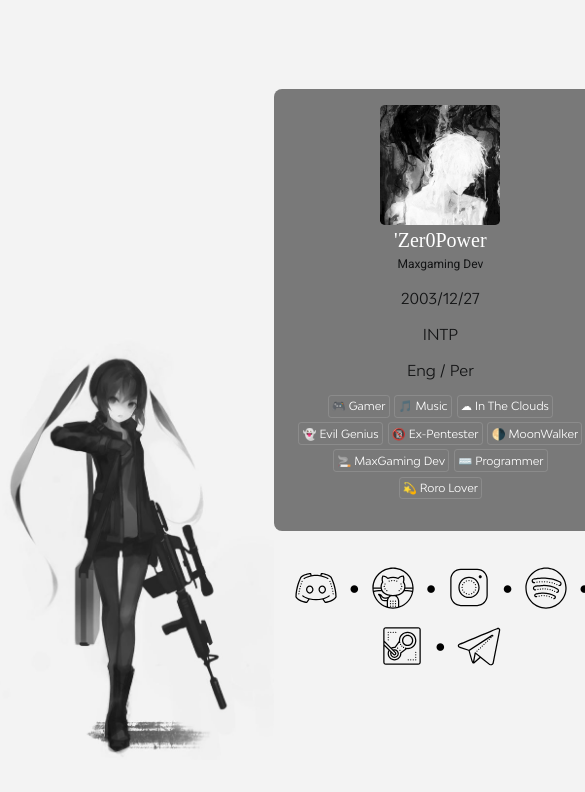
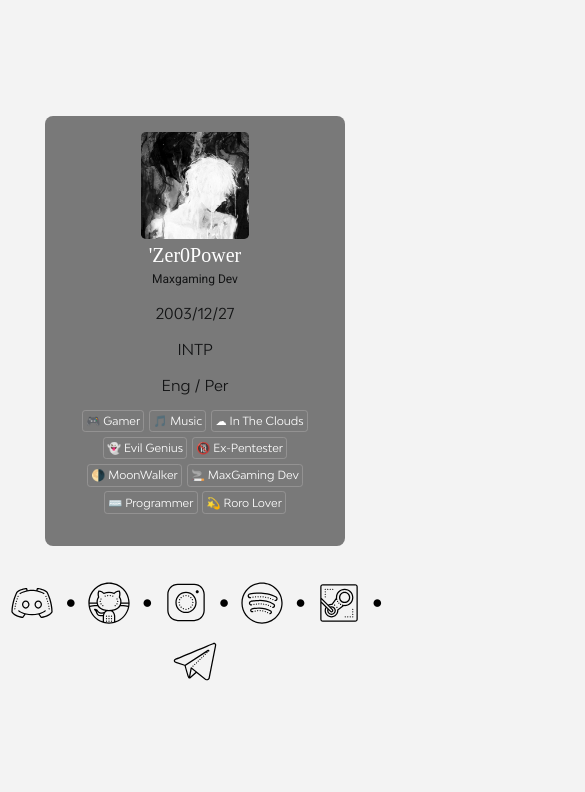
Before and after one commit to Saman-Safaei/0power, a Vue app: page / in a window 390 px wide. Shown: the top 792 px of the page, 585 px wide, since content can reach past the window. Built offline with nearby package versions, Linux system fonts and the light colour scheme; a web font is replaced by a local one.

Commit message:
setup pinia and responsive the page

```diff
--- a/package.json
+++ b/package.json
@@ -9,6 +9,7 @@
   "dependencies": {
     "axios": "^0.27.2",
     "core-js": "^3.8.3",
+    "pinia": "^2.0.14",
     "vue": "^3.2.13",
     "vue-router": "^4.0.3"
   },
--- a/src/assets/scss/_resetDefaults.scss
+++ b/src/assets/scss/_resetDefaults.scss
@@ -29,3 +29,7 @@ html {
   background: #f3f3f3;
 
 }
+
+* {
+  box-sizing: border-box;
+}
--- a/src/components/Icons.vue
+++ b/src/components/Icons.vue
@@ -1,16 +1,16 @@
 <template>
   <ul class="icons">
-    <li class="icons__icon"><img src="/imgs/discord.svg" alt="" @click="iconClicked(0)" @click.middle="iconClicked(0)"/></li>
+    <li class="icons__icon"><img src="/imgs/discord.svg" @click="iconClicked(0)" @click.middle="iconClicked(0)"/></li>
     <li class="icons__dot">●</li>
-    <li class="icons__icon"><img src="/imgs/github.svg" alt=""  @click="iconClicked(1)" @click.middle="iconClicked(1)"/></li>
+    <li class="icons__icon"><img src="/imgs/github.svg"  @click="iconClicked(1)" @click.middle="iconClicked(1)"/></li>
     <li class="icons__dot">●</li>
-    <li class="icons__icon"><img src="/imgs/instagram.svg" alt=""  @click="iconClicked(2)" @click.middle="iconClicked(2)"/></li>
+    <li class="icons__icon"><img src="/imgs/instagram.svg"  @click="iconClicked(2)" @click.middle="iconClicked(2)"/></li>
     <li class="icons__dot">●</li>
-    <li class="icons__icon"><img src="/imgs/spotify.svg" alt=""  @click="iconClicked(3)" @click.middle="iconClicked(3)"/></li>
+    <li class="icons__icon"><img src="/imgs/spotify.svg"  @click="iconClicked(3)" @click.middle="iconClicked(3)"/></li>
     <li class="icons__dot">●</li>
-    <li class="icons__icon"><img src="/imgs/steam.svg" alt=""  @click="iconClicked(4)" @click.middle="iconClicked(4)"/></li>
+    <li class="icons__icon"><img src="/imgs/steam.svg"  @click="iconClicked(4)" @click.middle="iconClicked(4)"/></li>
     <li class="icons__dot">●</li>
-    <li class="icons__icon"><img src="/imgs/telegram.svg" alt=""  @click="iconClicked(5)" @click.middle="iconClicked(5)"/></li>
+    <li class="icons__icon"><img src="/imgs/telegram.svg"  @click="iconClicked(5)" @click.middle="iconClicked(5)"/></li>
   </ul>
 </template>
 
--- a/src/components/Tag.vue
+++ b/src/components/Tag.vue
@@ -9,7 +9,7 @@
   font-family: Modelica, sans-serif;
   font-size: 0.7rem;
   display: inline-block;
-  border: solid 1px rgba(158, 157, 157, 0.502);
+  border: solid 1px rgba(158, 157, 157, 0.7);
   border-radius: 0.2rem;
   padding: 0.2rem;
 
--- a/src/main.js
+++ b/src/main.js
@@ -1,6 +1,10 @@
 import { createApp } from 'vue'
+import { createPinia } from 'pinia'
 import App from './App.vue'
 import router from './router'
 import "@/assets/scss/all.scss"
 
-createApp(App).use(router).mount('#app')
+createApp(App)
+  .use(router)
+  .use(createPinia())
+  .mount('#app')
--- a/src/views/HomeView.vue
+++ b/src/views/HomeView.vue
@@ -2,7 +2,7 @@
   <div class="layout">
     <div class="layout__img"><img src="/Logo.jpg" alt="" class="logo" /></div>
     <div class="layout__box">
-      <bio-box />
+      <component :is="currentTab" />
       <icons />
     </div>
   </div>
@@ -11,6 +11,13 @@
 <script setup>
 import Icons from "@/components/Icons.vue";
 import BioBox from "@/components/BioBox.vue";
+import ServerBox from "@/components/ServerBox.vue";
+import { reactive, ref, computed } from "vue";
+
+const showBio = ref(false);
+const currentTab = computed(() => {
+  return (showBio) ? BioBox : ServerBox;
+});
 </script>
 
 <style lang="scss" scoped>
@@ -18,11 +25,16 @@ import BioBox from "@/components/BioBox.vue";
   display: flex;
   flex-direction: row;
   align-items: center;
-  min-height: 90vh;
+  min-height: 95vh;
 
   .layout__img {
-    height: 50vh;
+    height: 70vh;
     align-self: flex-end;
+    display: none;
+
+    @media screen and (min-width: 850px) {
+      display: block;
+    }
 
     img {
       height: 100%;
```
Also changed, not shown: src/pinia/main.js (added, +7 -0 lines), 1 other file (tests, documents, lock files or other folders).
